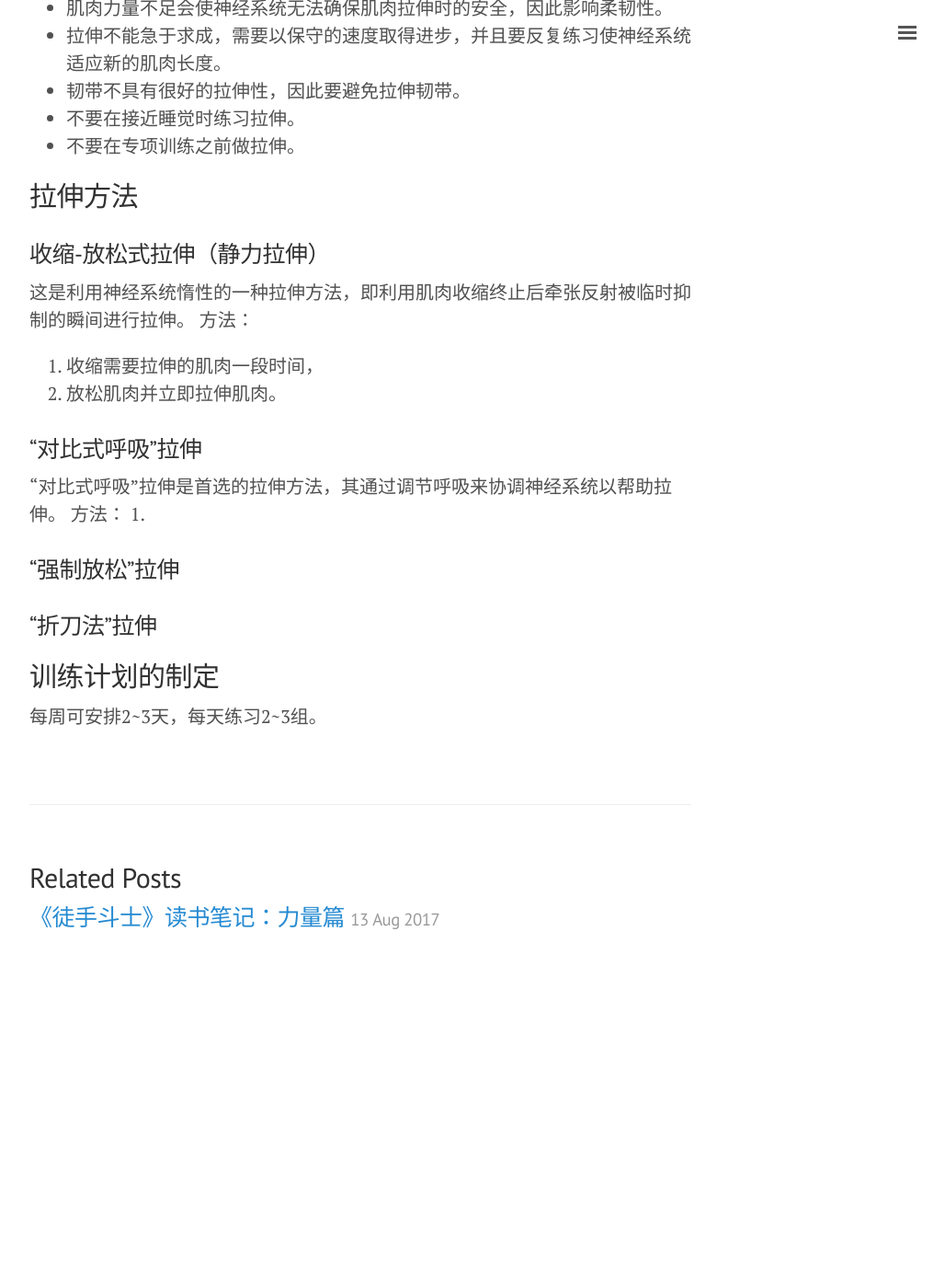
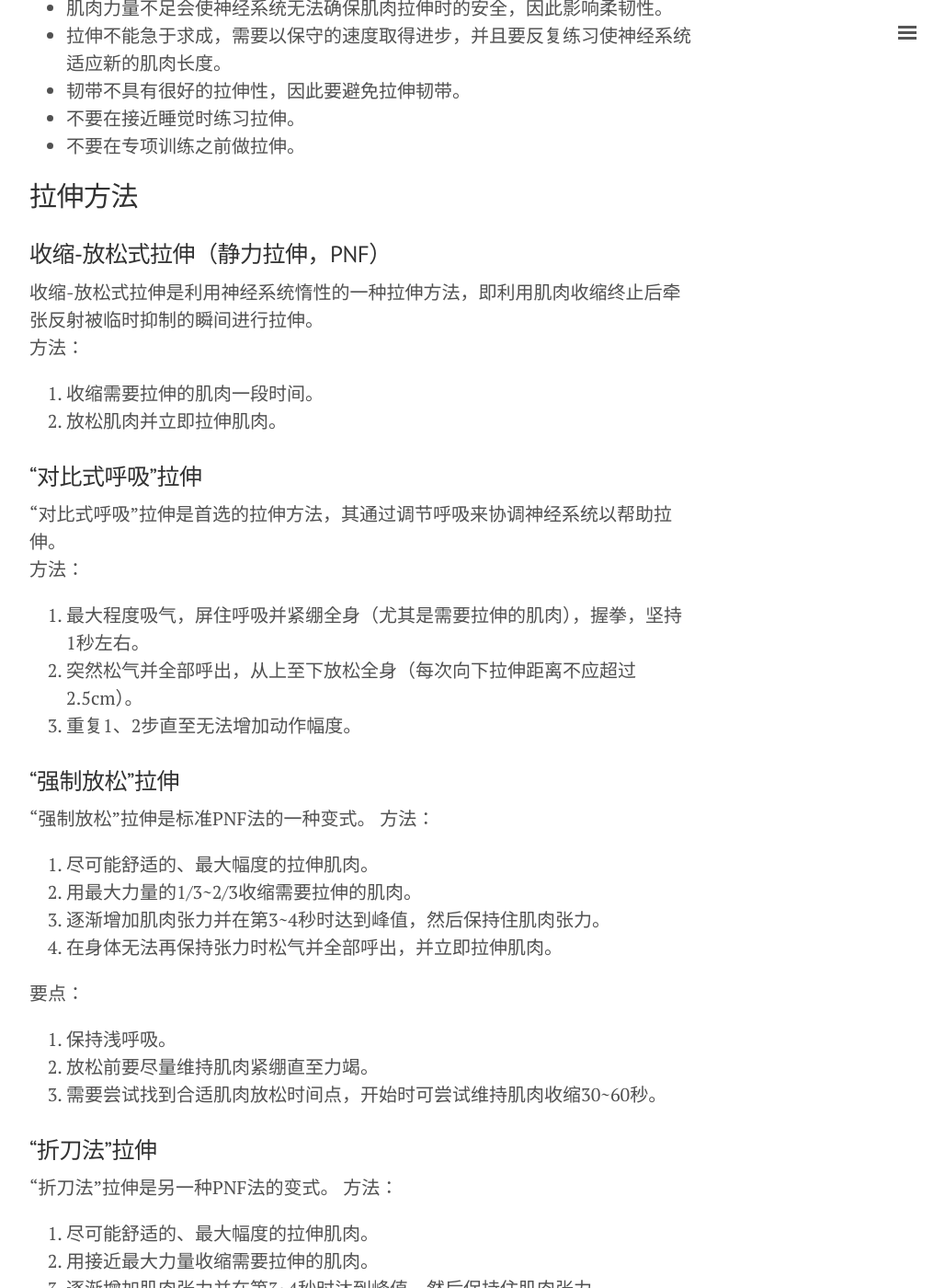
Before and after one commit to julianqi/julianqi.github.io, a Jekyll site: the page built from _posts/2017-08-16-notes-of-the-nacked-warrior-part2.md, in a window 1280 px wide and 1400 px high, scrolled down 406 px. Shown: the whole window at 92% size, without its empty margins (248-1276 px from the left). Built offline with Jekyll 4.4.1, drawn with Linux system fonts in a browser that asks for light colours; before the commit the page ends 1480 px from its top, so only the background shows below that; some of the changed text lies outside the part shown.

Commit message:
Update 2017-08-16-notes-of-the-nacked-warrior-part2.md

```diff
--- a/_posts/2017-08-16-notes-of-the-nacked-warrior-part2.md
+++ b/_posts/2017-08-16-notes-of-the-nacked-warrior-part2.md
@@ -13,20 +13,43 @@ title: 《徒手斗士》读书笔记：柔韧篇
 - 不要在专项训练之前做拉伸。
 
 ## 拉伸方法
-### 收缩-放松式拉伸（静力拉伸）
-这是利用神经系统惰性的一种拉伸方法，即利用肌肉收缩终止后牵张反射被临时抑制的瞬间进行拉伸。
+### 收缩-放松式拉伸（静力拉伸，PNF）
+收缩-放松式拉伸是利用神经系统惰性的一种拉伸方法，即利用肌肉收缩终止后牵张反射被临时抑制的瞬间进行拉伸。
 方法：
-1. 收缩需要拉伸的肌肉一段时间，
+1. 收缩需要拉伸的肌肉一段时间。
 2. 放松肌肉并立即拉伸肌肉。
 
 ### “对比式呼吸”拉伸
 “对比式呼吸”拉伸是首选的拉伸方法，其通过调节呼吸来协调神经系统以帮助拉伸。
 方法：
-1.
+1. 最大程度吸气，屏住呼吸并紧绷全身（尤其是需要拉伸的肌肉），握拳，坚持1秒左右。
+2. 突然松气并全部呼出，从上至下放松全身（每次向下拉伸距离不应超过2.5cm）。
+3. 重复1、2步直至无法增加动作幅度。
 
 ### “强制放松”拉伸
+“强制放松”拉伸是标准PNF法的一种变式。
+方法：
+1. 尽可能舒适的、最大幅度的拉伸肌肉。
+2. 用最大力量的1/3~2/3收缩需要拉伸的肌肉。
+3. 逐渐增加肌肉张力并在第3~4秒时达到峰值，然后保持住肌肉张力。
+4. 在身体无法再保持张力时松气并全部呼出，并立即拉伸肌肉。
+
+要点：
+1. 保持浅呼吸。
+2. 放松前要尽量维持肌肉紧绷直至力竭。
+3. 需要尝试找到合适肌肉放松时间点，开始时可尝试维持肌肉收缩30~60秒。
 
 ### “折刀法”拉伸
+“折刀法”拉伸是另一种PNF法的变式。
+方法：
+1. 尽可能舒适的、最大幅度的拉伸肌肉。
+2. 用接近最大力量收缩需要拉伸的肌肉。
+3. 逐渐增加肌肉张力并在第3~4秒时达到峰值，然后保持住肌肉张力。
+4. 在身体无法再保持张力时松气并全部呼出，并立即拉伸肌肉。
+5. 放松5~7秒，重复1~4步。
+
+要点：
+1. 肌肉紧绷状态通常维持5~7秒，如果肌肉没有力竭需要主动释放肌肉张力。
 
 ## 训练计划的制定
 每周可安排2~3天，每天练习2~3组。
```
